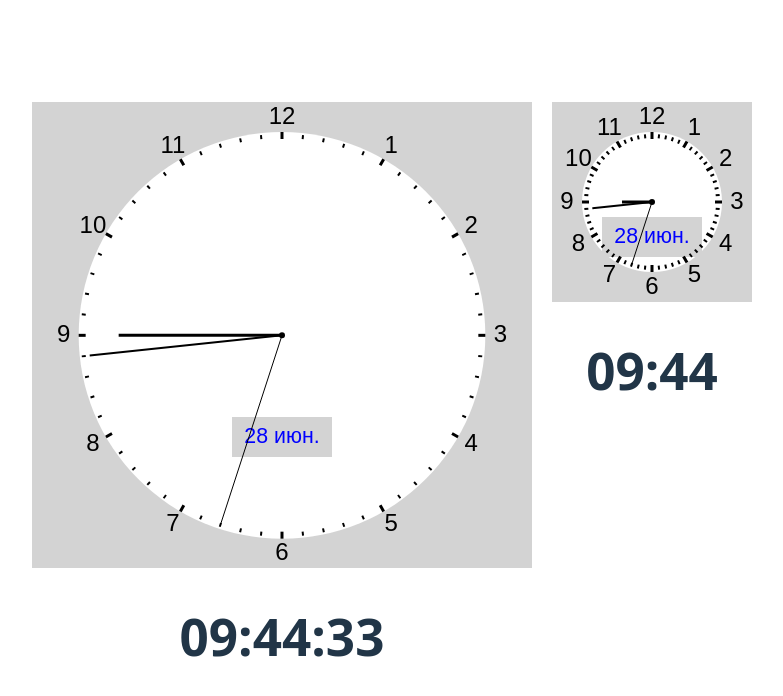
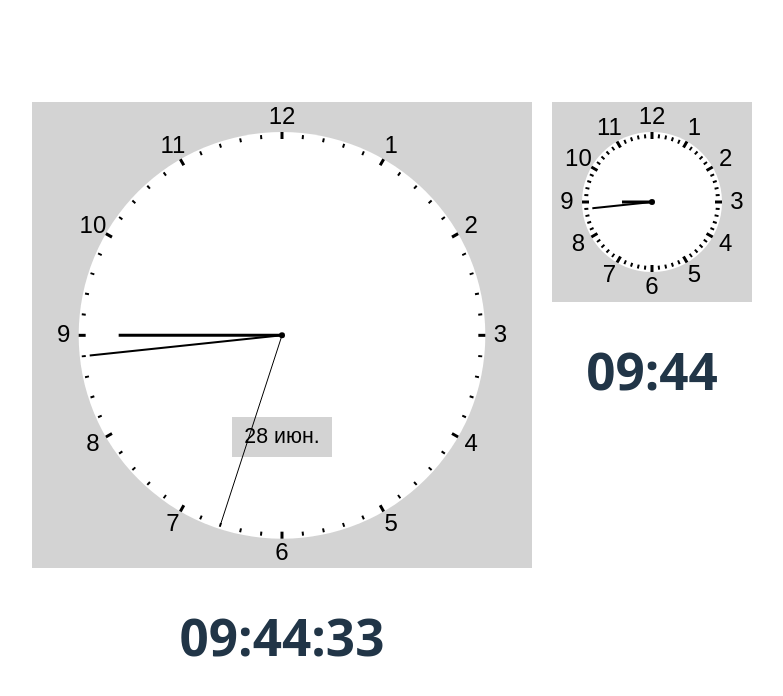
Before and after one commit to MaksimKuz/react-canvas-demo, a React (Vite) app: page / in a window 1280 px wide. Shown: the top 696 px of the page, without its empty margins (248-1031 px from the left). Built offline with nearby package versions, Linux system fonts and the light colour scheme.

Commit message:
На маленьких часах убрал дату и секундную стрелку

```diff
--- a/src/App.tsx
+++ b/src/App.tsx
@@ -8,7 +8,7 @@ function App() {
 
   return (
       <div style={{display:"flex", flexDirection:"row", flexWrap:"wrap"}}>
-          <div style={blockStyle}><TimePanel width={500} height={700} /></div>
+          <div style={blockStyle}><TimePanel width={500} height={700} showSeconds={true} showDate={true} /></div>
           <div style={blockStyle}><TimePanel width={200} height={300} showSeconds={false} /></div>
 
       </div>
--- a/src/Clock.tsx
+++ b/src/Clock.tsx
@@ -2,7 +2,7 @@ import {Canvas} from "./Canvas.tsx";
 
 class Clock extends Canvas
 {
-    constructor(width: number, height: number) {
+    constructor(width: number, height: number, showSecondsArrow: boolean, showDate: boolean) {
         super({width, height});
     }
 
@@ -33,7 +33,7 @@ class Clock extends Canvas
         this.centerY = this.height / 2;
 
         this.paintBackground(context);
-        this.showDate(context);
+        if (this.props.showDate) this.showDate(context);
         this.showTicks(context);
         this.showArrows(context);
     }
@@ -94,12 +94,15 @@ class Clock extends Canvas
     {
         const [hours, minutes, seconds] = getArrowAngles();
         const [hoursX, hoursY] = this.pointOnCircle(this.radius - 40, hours);
+        line(context, this.centerX, this.centerY, hoursX, hoursY, 3);
 
-        line(context, this.centerX, this.centerY, hoursX, hoursY, 3);
         const [minutesX, minutesY] = this.pointOnCircle(this.radius - 10, minutes);
         line(context, this.centerX, this.centerY, minutesX, minutesY, 2);
-        const [secondsX, secondsY] = this.pointOnCircle(this.radius - 5, seconds);
-        line(context, this.centerX, this.centerY, secondsX, secondsY, 1);
+
+        if (this.props.showSecondsArrow) {
+            const [secondsX, secondsY] = this.pointOnCircle(this.radius - 5, seconds);
+            line(context, this.centerX, this.centerY, secondsX, secondsY, 1);
+        }
     }
 
     /**
@@ -124,7 +127,7 @@ class Clock extends Canvas
         context.font = "normal "+16+"pt Arial ";
         context.textAlign = 'center';
         context.textBaseline = 'middle';
-        context.fillStyle = 'blue';
+        context.fillStyle = 'black';
         const formatter = new Intl.DateTimeFormat('ru-RU', {day:'2-digit', month:'short'});
         context.fillText(formatter.format(Date.now()), this.centerX, this.centerY + this.radius/2)
     }
--- a/src/TimePanel.tsx
+++ b/src/TimePanel.tsx
@@ -2,11 +2,11 @@ import React from 'react';
 import Clock from "./Clock.tsx";
 import {Timer, type TimerProps} from "./Timer.tsx";
 
-export default function TimePanel(props: TimerProps) {
+export default function TimePanel({width, height, showSeconds, showDate}) {
     return (
         <div>
-            <Clock width={props.width} height={props.height*2/3}/>
-            <Timer width={props.width} height={props.height/3} showSeconds={props.showSeconds}/>
+            <Clock width={width} height={height*2/3} showSecondsArrow={showSeconds} showDate={showDate}/>
+            <Timer width={width} height={height/3} showSeconds={showSeconds}/>
         </div>
     );
 }
```
